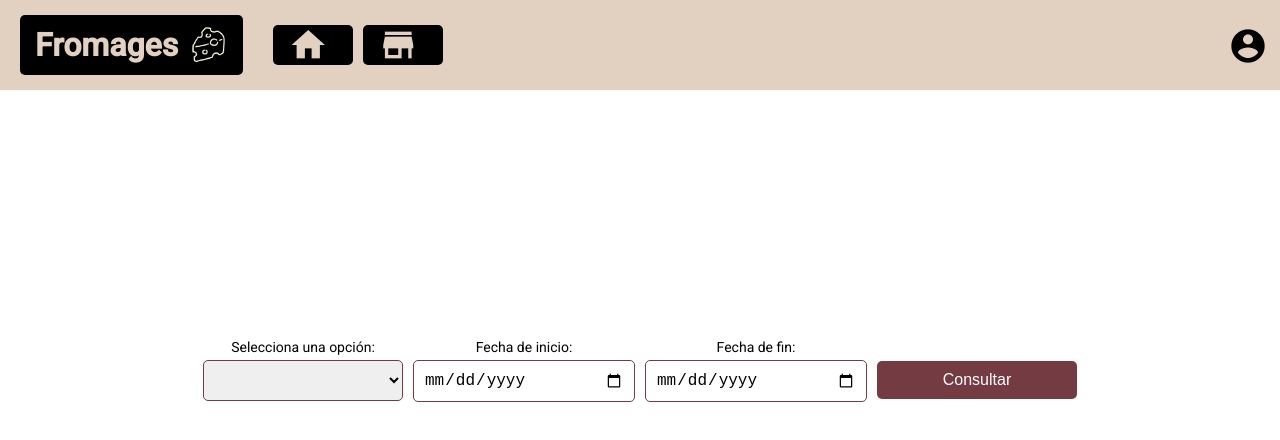
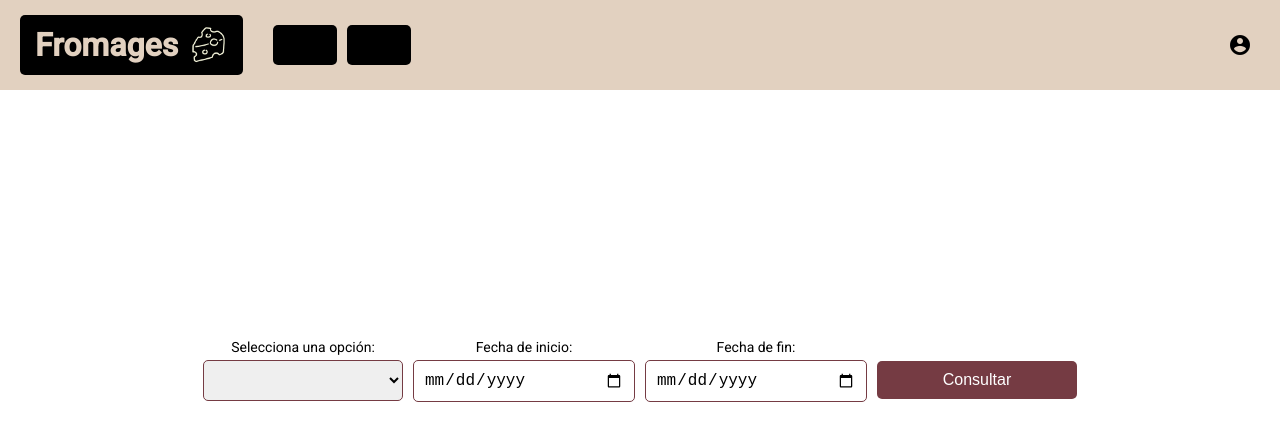
Before and after one commit to Side-Flip/fromage, an Angular app in the folder frontend/: page /home/report in a window 1280 px wide. Shown: the top 440 px of the page. Built offline with nearby package versions, Linux system fonts and the light colour scheme.

Commit message:
fix design, home and navbar

```diff
--- a/frontend/package.json
+++ b/frontend/package.json
@@ -25,6 +25,7 @@
     "@angular/ssr": "^18.2.7",
     "express": "^4.18.2",
     "iconv-lite": "^0.6.3",
+    "jwt-decode": "^4.0.0",
     "lmdb": "^3.1.3",
     "rxjs": "~7.8.0",
     "tslib": "^2.3.0",
--- a/frontend/src/app/components/home/home.component.css
+++ b/frontend/src/app/components/home/home.component.css
@@ -55,6 +55,10 @@
     height: 50px;
     width: 50px;
     overflow: visible;
+    display: flex;
+    align-items: center;
+    justify-content: center;
+    position: sticky;
   }
 
   p {
--- a/frontend/src/app/components/nav-bar/nav-bar.component.css
+++ b/frontend/src/app/components/nav-bar/nav-bar.component.css
@@ -9,7 +9,6 @@
     top: 0;
     left: 0;
     box-sizing: border-box;
-
 }
 
 .left-section {
@@ -24,7 +23,7 @@
     color: #e2d1c0;
     background-color: black;
     padding: 10px 15px;
-    font-weight: bolder;
+    font-weight: bold;
     font-size: xx-large;
     border-radius: 5px;
     gap: 10px;
@@ -51,41 +50,36 @@
 }
 
 .icon-link:hover {
-    background-color: #e2d1c0; /* Mantén el mismo color de fondo */
-    color: black; /* Mantén el color del icono */
-    text-decoration: none; /* Asegura que no haya subrayado */
+    background-color: #e2d1c0;
+    color: black;
+    text-decoration: none;
 }
 
-.custom-icon {
-    font-size: 40px !important;
-    height: 40px !important;
-    width: 40px !important;
-    margin: 0 !important;
+.right-section {
+    display: flex;
+    align-items: center;
+    gap: 8px;
 }
 
-.mat-mdc-button>.mat-icon,
-.mat-mdc-unelevated-button>.mat-icon,
-.mat-mdc-raised-button>.mat-icon,
-.mat-mdc-outlined-button>.mat-icon {
-    display: inline-block;
-    position: relative;
-    vertical-align: top;
-    font-size: 40px !important;
-    height: 40px !important;
-    width: 40px !important;
-    margin: 0 !important;
+.user-name {
+    font-family: Verdana, Geneva, Tahoma, sans-serif;
+    color: #000000;
 }
 
+.icon-container {
+    display: flex;
+    align-items: center;
+    justify-content: center;
+}
+
+.mat-icon {
+    color: #000000;
+
+}
 
 .mat-toolbar {
     height: 90px;
     margin: 0 auto;
-}
-.icon-size {
-    font-size: 40px;
-    height: 40px;
-    width: 40px;
-    color: black;
 }
 
 ::ng-deep .mat-mdc-menu-content {
@@ -102,10 +96,7 @@
     background-color: rgba(117, 59, 67, 0.5) !important;
 }
 
-.mat-mdc-menu-item mat-icon {
-    color: black;
-}
-
+.mat-mdc-menu-item mat-icon,
 .mat-mdc-menu-item .mat-mdc-menu-item-text {
     color: black;
 }
--- a/frontend/src/app/components/nav-bar/nav-bar.component.html
+++ b/frontend/src/app/components/nav-bar/nav-bar.component.html
@@ -15,9 +15,12 @@
   </div>
 
   <div class="right-section">
+    <span *ngIf="userName" class="user-name">{{ userName }}</span>
+    <div class="icon-container">
     <button mat-icon-button [matMenuTriggerFor]="menu" aria-label="Menu de usuario">
       <mat-icon class="icon-size">account_circle</mat-icon>
     </button>
+    </div>
     <mat-menu #menu="matMenu">
       <button (click)="logout()" mat-menu-item>
         <mat-icon>logout</mat-icon>
--- a/frontend/src/app/components/nav-bar/nav-bar.component.ts
+++ b/frontend/src/app/components/nav-bar/nav-bar.component.ts
@@ -15,10 +15,17 @@
   styleUrls: ['./nav-bar.component.css']
 })
 export class NavBarComponent {
+  userName: string | null = null;
+
   constructor(private router: Router, private authService: AuthService,) {}
 
+  ngOnInit(): void {
+    this.userName = this.authService.getUserName();
+    console.log("Nombre de usuario:", this.userName);
+}
+
   showNavbar(): boolean {
-    return this.router.url !== '/login'; // Oculta en la ruta '/login'
+    return this.router.url !== '/login';
   }
 
   isOnPage(): boolean {
--- a/frontend/src/app/core/services/auth.service.ts
+++ b/frontend/src/app/core/services/auth.service.ts
@@ -17,8 +17,8 @@
       .pipe(
         tap({
           next: (response) => {
-            console.log('Respuesta completa del servidor:', response); // Muestra la respuesta completa
-            if (response.access) { // Asegúrate de que el token esté en "access" o la clave correcta
+            console.log('Respuesta completa del servidor:', response);
+            if (response.access) {
               console.log('Token recibido:', response.access);
               this.setToken(response.access);
             } else {
@@ -58,6 +58,22 @@
     return Date.now() < exp;
   }
 
+  getUserName(): string | null {
+    const token = this.getToken();
+    if (token) {
+        try {
+            const payloadBase64 = token.split('.')[1];
+            const payloadDecoded = atob(payloadBase64);
+            const payload = JSON.parse(payloadDecoded);
+            return payload.nombre_vendedor || null;
+        } catch (error) {
+            console.error('Error decodificando el token:', error);
+            return null;
+        }
+    }
+    return null;
+}
+
   logout(): void {
     localStorage.removeItem(this.tokenKey);
     this.router.navigate(['/login']);
```
Also changed, not shown: 1 other file (tests, documents, lock files or other folders).
